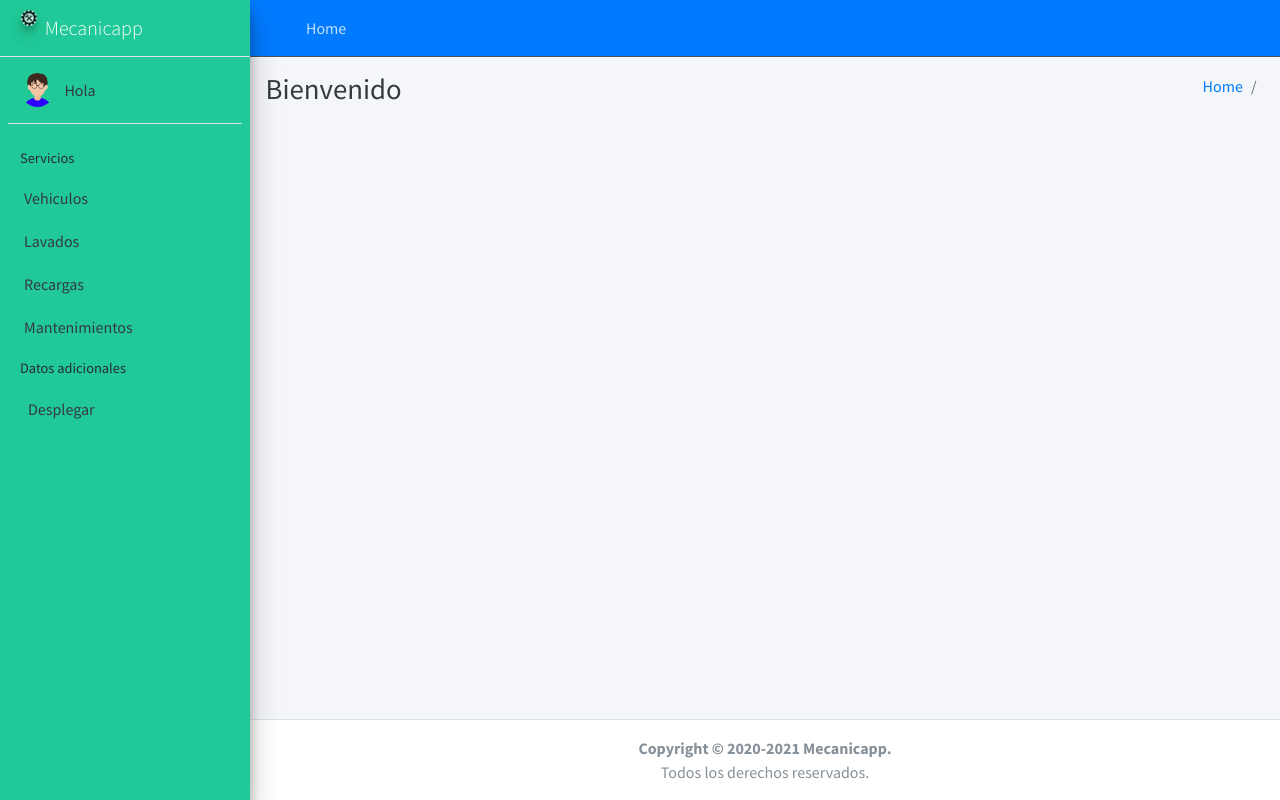
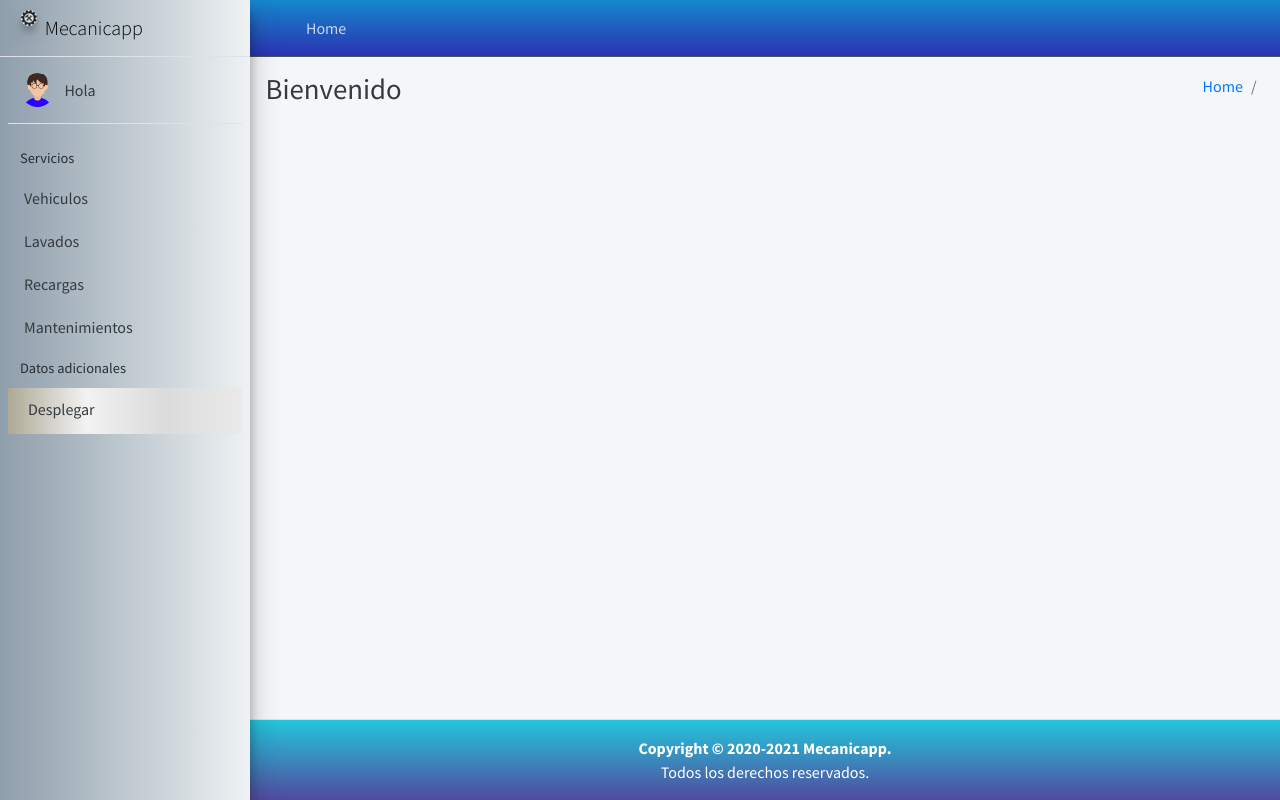
Before and after one commit to dsamador/Proyecto1.3, a Django app: page /app/dashboard/ in a window 1280 px wide. Run offline with Django 3.2, Linux system fonts and the light colour scheme; parts of the project's set-up code (start-up, migrations or seed data) failed here and were passed over; some libraries are stand-ins or nearby versions.

Commit message:
Se prueban gradientes de colores

```diff
--- a/mecanicapp/aplicaciones/login/templates/baseLogin.html
+++ b/mecanicapp/aplicaciones/login/templates/baseLogin.html
@@ -16,9 +16,9 @@
     <!-- Sweetalert2 -->
     <script src="{% static 'lib/sweetalert2-9.10.0/sweetalert2.all.min.js' %}"></script>
 </head>
-<!-- background: linear-gradient(to right, #000428, #004e92); También me gusta-->
-<!-- background: linear-gradient(to right, #ada996, #f2f2f2, #dbdbdb, #eaeaea); También me gusta-->
-<!-- background: linear-gradient(to right, #4ecdc4, #556270); También me gusta-->
+<!-- background: linear-gradient(to right, #000428, #004e92); También me gusta azulito-->
+<!-- background: linear-gradient(to right, #ada996, #f2f2f2, #dbdbdb, #eaeaea); También me gusta Gris-->
+<!-- background: linear-gradient(to right, #4ecdc4, #556270); También me gusta verdecito-->
 <body class="hold-transition login-page" style="background: linear-gradient(to right, #ada996, #f2f2f2, #dbdbdb, #eaeaea);">
 <div class="login-box">
     <div class="login-logo">
--- a/mecanicapp/templates/dashboard.html
+++ b/mecanicapp/templates/dashboard.html
@@ -1 +1,7 @@
 {% extends 'layout.html' %}
+
+{% block content %}
+
+
+
+{% endblock content %}
--- a/mecanicapp/templates/footer.html
+++ b/mecanicapp/templates/footer.html
@@ -1,5 +1,5 @@
 <!-- Main Footer -->
-<footer class="main-footer text-center">
+<footer class="main-footer text-center text-white" style="background: linear-gradient(to bottom, #24c6dc, #514a9d);">
     <strong>Copyright &copy; 2020-2021 Mecanicapp.</strong><br>
     Todos los derechos reservados.
 </footer>
--- a/mecanicapp/templates/list.html
+++ b/mecanicapp/templates/list.html
@@ -53,7 +53,7 @@
     </div>
     <div class="card-body">
         <table class="table table-sm table-bordered table-striped table-hover" id="data">
-            <thead class="thead-dark">
+            <thead class="" style="background: linear-gradient(to bottom, #02aab0, #00cdac);">
             {% block columns %}
 
             {% endblock %}
--- a/mecanicapp/templates/vtc/header.html
+++ b/mecanicapp/templates/vtc/header.html
@@ -1,4 +1,5 @@
-<nav class="main-header navbar navbar-expand navbar-dark navbar-primary">
+<nav class="main-header navbar navbar-expand navbar-dark"
+style="background: linear-gradient(to bottom, #1488cc, #2b32b2);">
     <ul class="navbar-nav">
         <li class="nav-item">
             <a class="nav-link" data-widget="pushmenu" href="#" role="button"><i class="fas fa-bars"></i></a>
--- a/mecanicapp/templates/vtc/sidebar.html
+++ b/mecanicapp/templates/vtc/sidebar.html
@@ -1,5 +1,8 @@
 {% load static %}
-<aside class="main-sidebar sidebar-light-primary elevation-4 bg-teal"><!--teal, maroon, pink, olive, lime, navy, indigo, orange, purple, fuchsia-->
+<aside class="main-sidebar sidebar-light-primary elevation-4 "
+style="background: linear-gradient(to right, #8e9eab, #eef2f3);">
+<!-- background: linear-gradient(to right, #e0eafc, #cfdef3); Colors of sky-->
+<!--teal, maroon, pink, olive, lime, navy, indigo, orange, purple, fuchsia-->
     <a href="#" class="brand-link">
         <img src="{% static 'img/mecanicapp.ico' %}"
             alt="AdminLTE Logo"
@@ -53,7 +56,7 @@
                 </li>
                 <li class="nav-header">Datos adicionales</li>
 
-                <li class="nav-item has-treeview">
+                <li class="nav-item has-treeview" style="background: linear-gradient(to right, #ada996, #f2f2f2, #dbdbdb, #eaeaea);">
                     <a href="#" class="nav-link">
                         <i class="nav-icon far fa-circle text-info"></i>
                         <p>Desplegar<i class="fas fa-angle-left right"></i></p>
```
Also changed, not shown: mecanicapp/media/vehiculos/IMG_20200611_182132.jpg (added).
